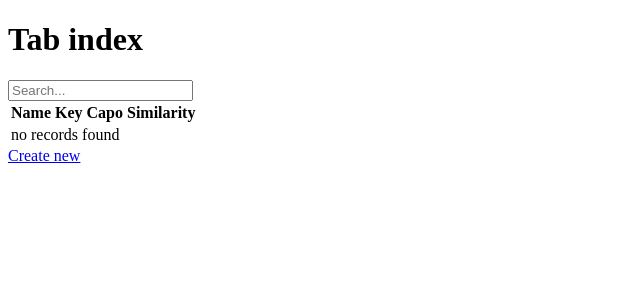
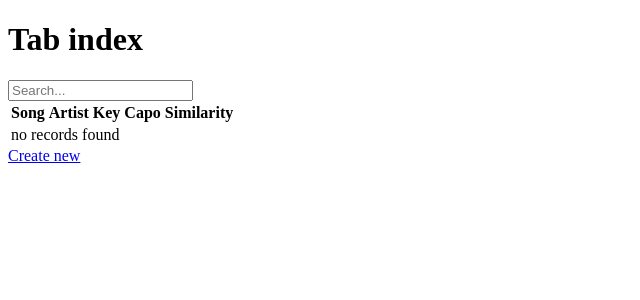
Before and after one commit to jakob-rzeppa/guitar-tabs-manager, a Symfony app: template templates/tab/index.html.twig in a window 1280 px wide. Shown: the top 300 px of the page, without its empty margins (0-640 px from the left). Run offline with Twig, Linux system fonts and the light colour scheme; the template is opened without the code that fills it, so the values that code supplies are empty; style sheets or scripts are compiled from the project's sources; some libraries are stand-ins or nearby versions.

Commit message:
Update Tab index template to display Artist name and rename Song column

```diff
--- a/templates/tab/index.html.twig
+++ b/templates/tab/index.html.twig
@@ -11,7 +11,8 @@
 	<table>
 		<thead>
 			<tr>
-				<th>Name</th>
+				<th>Song</th>
+				<th>Artist</th>
 				<th>Key</th>
 				<th>Capo</th>
 				<th>Similarity</th>
@@ -23,6 +24,7 @@
 					<td>
 						<a href="{{ path('app_tab_show', {'id': tab.id}) }}">{{ tab.name }}</a>
 					</td>
+					<td>{{ tab.artist.name }}</td>
 					<td>{{ tab.songKey.name }}</td>
 					<td>{{ tab.capo }}</td>
 					<td class="similarity"></td>
```
